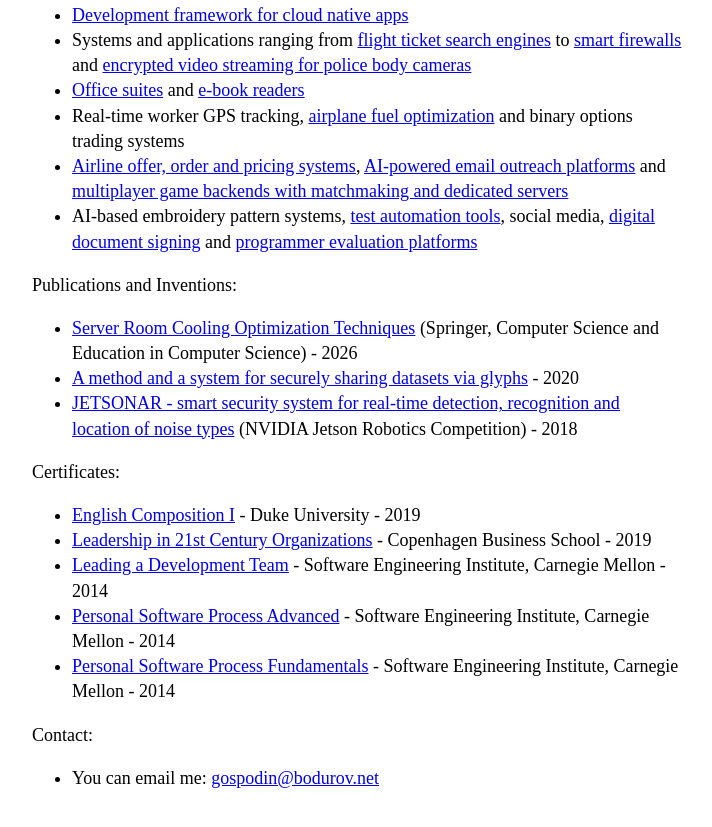
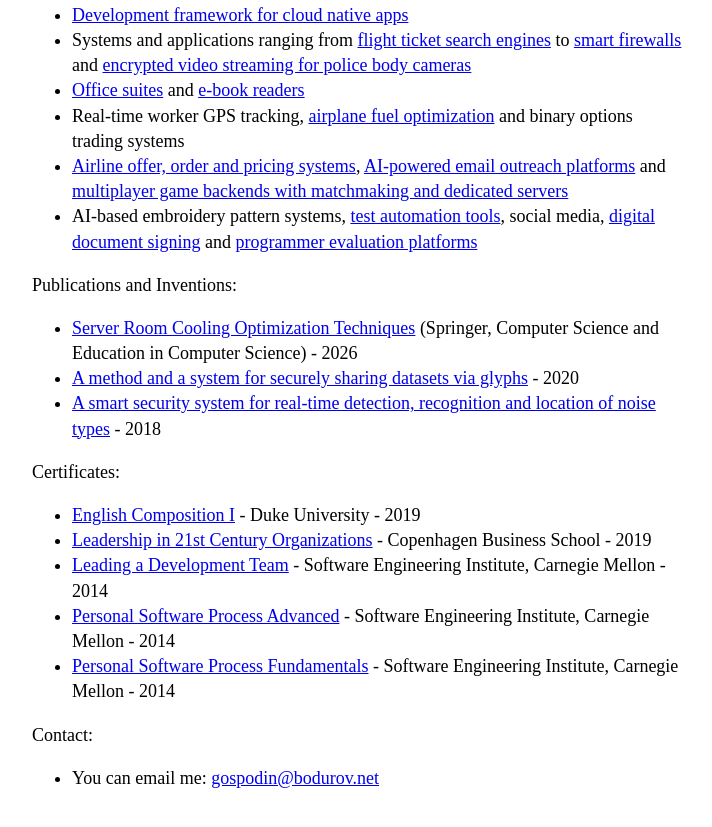
Before and after one commit to gospodinbodurov/gospodinbodurov.github.io, a plain HTML site: page index.html in a window 1280 px wide. Shown: the part 1957-2784 px from the top of the page, without its empty margins (283-995 px from the left). Drawn offline with Linux system fonts and the light colour scheme.

Commit message:
Align JETSONAR entry with other publications
Co-Authored-By: Claude Opus 5.5 <noreply@anthropic.com>

```diff
--- a/index.html
+++ b/index.html
@@ -123,8 +123,8 @@
          <li><a target="_blank" href="https://patents.google.com/patent/US20240107318A1/en?inventor=Bodurov+Gospodin">A method and a system for securely sharing datasets via glyphs</a>
             - 2020
          </li>
-         <li><a target="_blank" href="https://challengerocket.com/nvidia/works/jetsonar-smart-security-system-ebf26f">JETSONAR - smart security system for real-time detection, recognition and location of noise types</a>
-            (NVIDIA Jetson Robotics Competition) - 2018
+         <li><a target="_blank" href="https://challengerocket.com/nvidia/works/jetsonar-smart-security-system-ebf26f">A smart security system for real-time detection, recognition and location of noise types</a>
+            - 2018
          </li>
       </ul>
       <p>Certificates:</p>
```
